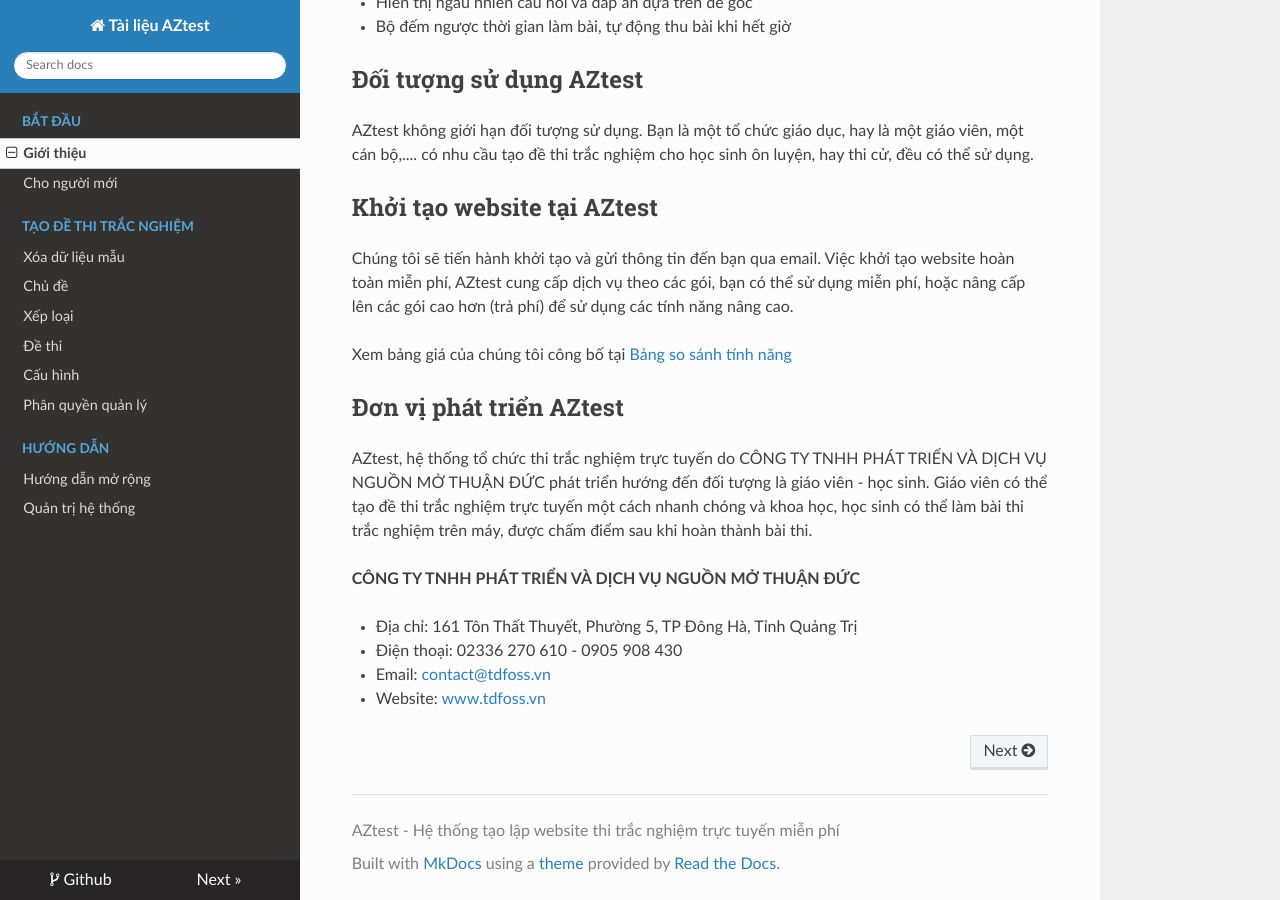
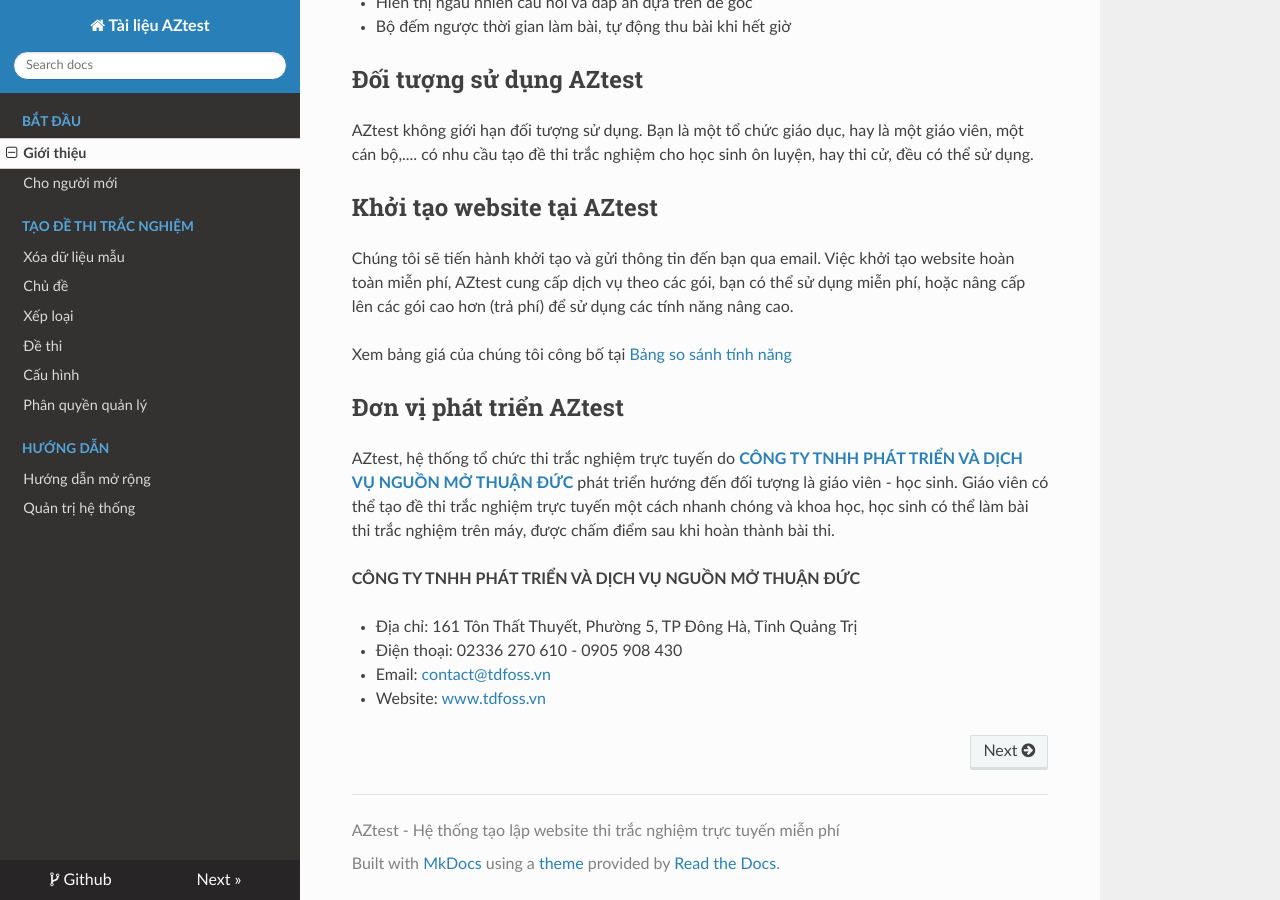
Before and after one commit to mynukeviet/aztest-docs, an MkDocs documentation site: the page built from docs/index.md, in a window 1280 px wide and 900 px high, scrolled down 644 px. Built offline with MkDocs 1.6.1, drawn with Linux system fonts in a browser that asks for light colours; nearby versions of some CDN libraries; old or Windows-style settings are respelled for this version of MkDocs; part of the change alters nothing that is shown.

```diff
--- a/docs/index.md
+++ b/docs/index.md
@@ -32,7 +32,7 @@ Chúng tôi sẽ tiến hành khởi tạo và gửi thông tin đến bạn qua
 Xem bảng giá của chúng tôi công bố tại [Bảng so sánh tính năng](https://aztest.vn/bang-so-sanh-tinh-nang.html)
 
 ## Đơn vị phát triển AZtest
-AZtest, hệ thống tổ chức thi trắc nghiệm trực tuyến do CÔNG TY TNHH PHÁT TRIỂN VÀ DỊCH VỤ NGUỒN MỞ THUẬN ĐỨC phát triển hướng đến đối tượng là giáo viên - học sinh. Giáo viên có thể tạo đề thi trắc nghiệm trực tuyến một cách nhanh chóng và khoa học, học sinh có thể làm bài thi trắc nghiệm trên máy, được chấm điểm sau khi hoàn thành bài thi.
+AZtest, hệ thống tổ chức thi trắc nghiệm trực tuyến do [**CÔNG TY TNHH PHÁT TRIỂN VÀ DỊCH VỤ NGUỒN MỞ THUẬN ĐỨC**](https://tdfoss.vn) phát triển hướng đến đối tượng là giáo viên - học sinh. Giáo viên có thể tạo đề thi trắc nghiệm trực tuyến một cách nhanh chóng và khoa học, học sinh có thể làm bài thi trắc nghiệm trên máy, được chấm điểm sau khi hoàn thành bài thi.
 
 **CÔNG TY TNHH PHÁT TRIỂN VÀ DỊCH VỤ NGUỒN MỞ THUẬN ĐỨC**
 
```
